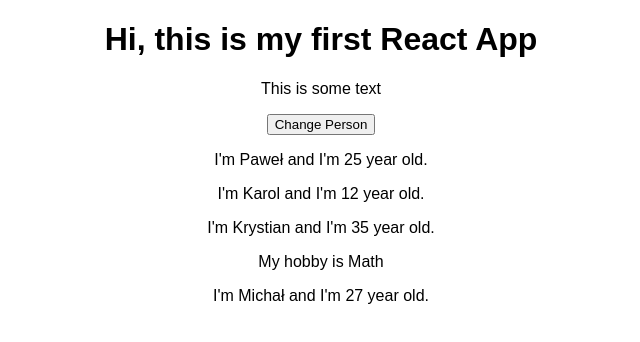
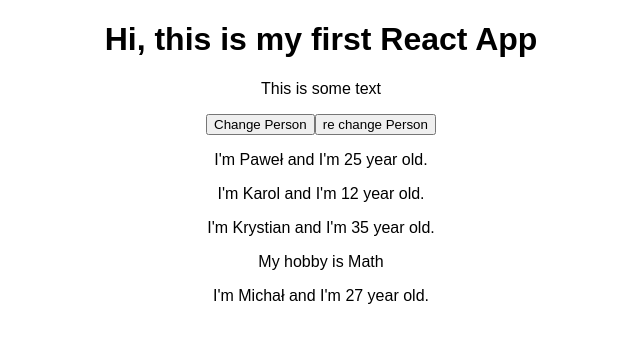
Before and after one commit to Kwarku/HelloReactApp, a React (Create React App) app: page / in a window 1280 px wide. Shown: the top 342 px of the page, without its empty margins (319-959 px from the left). Built offline with nearby package versions, Linux system fonts and the light colour scheme.

Commit message:
add change state event handler methods in to App component

```diff
--- a/src/App.js
+++ b/src/App.js
@@ -13,7 +13,28 @@
   };
 
 changeNameHandler = () => {
-  console.log("It's clicked!")
+  // console.log("It's clicked!")
+  // DONT'T DO THIS : this.state.pesrons[1].name ='Jakub';
+
+  this.setState({
+    pesrons:[
+      {name:'Michał', age: 27},
+      {name:'Krystian', age: 35},
+      {name:'Karol', age: 12},
+      {name:'Paweł', age: 25},
+    ]
+  });
+}
+
+reChangeNameHandler = ()=>{
+  this.setState({
+    pesrons:[
+      {name:'Paweł', age: 25},
+      {name:'Karol', age: 12},
+      {name:'Krystian', age: 35},
+      {name:'Michał', age: 27},
+    ]
+  });
 }
 
   render() {
@@ -22,6 +43,7 @@
            <h1>Hi, this is my first React App</h1>
            <p> This is some text</p>
            <button onClick={this.changeNameHandler}>Change Person </button>
+           <button onClick={this.reChangeNameHandler}> re change Person </button>
            <Person name={this.state.pesrons[0].name} age={this.state.pesrons[0].age}/>
            <Person name={this.state.pesrons[1].name} age={this.state.pesrons[1].age}/>
            <Person name={this.state.pesrons[2].name} age={this.state.pesrons[2].age}>My hobby is Math </Person>
```
